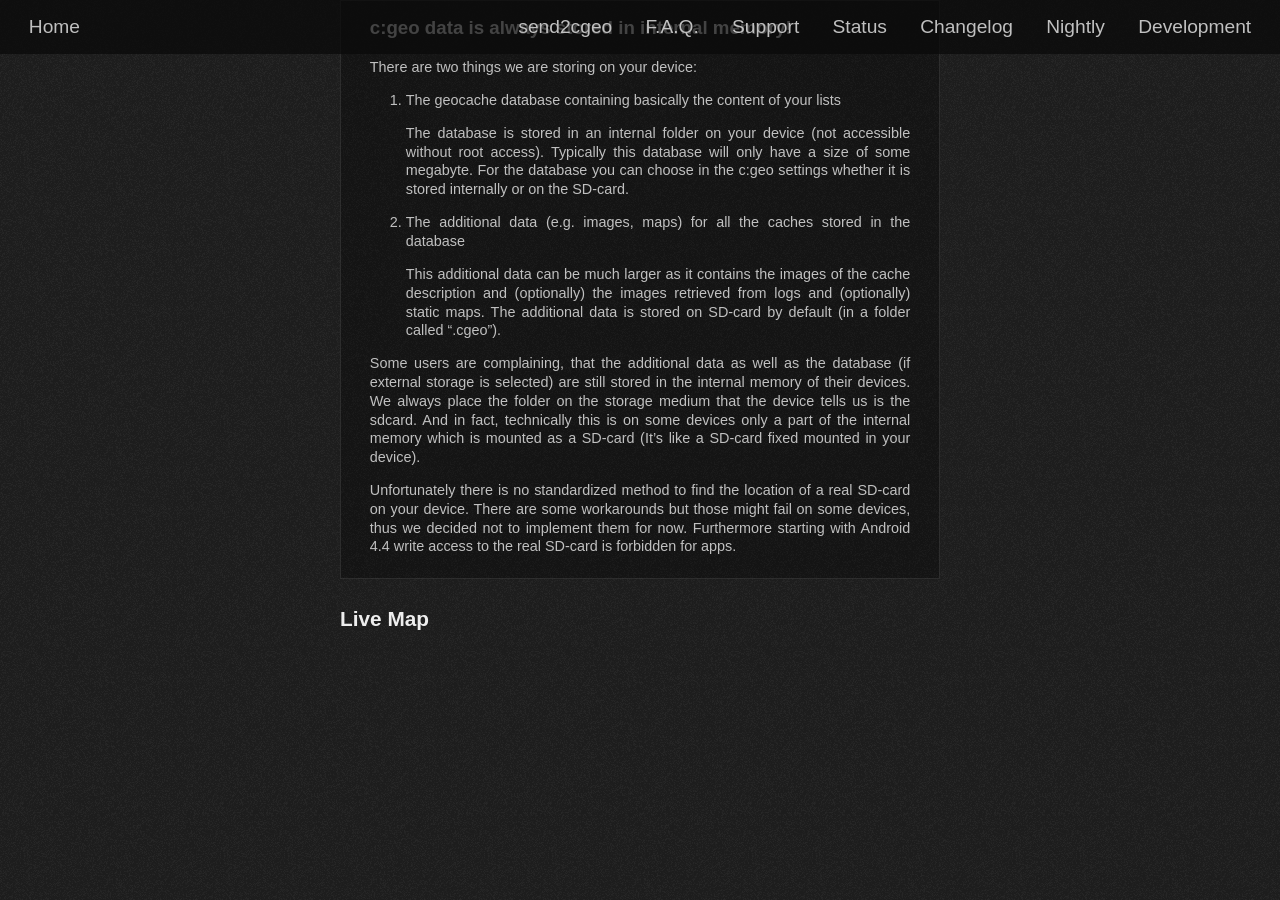
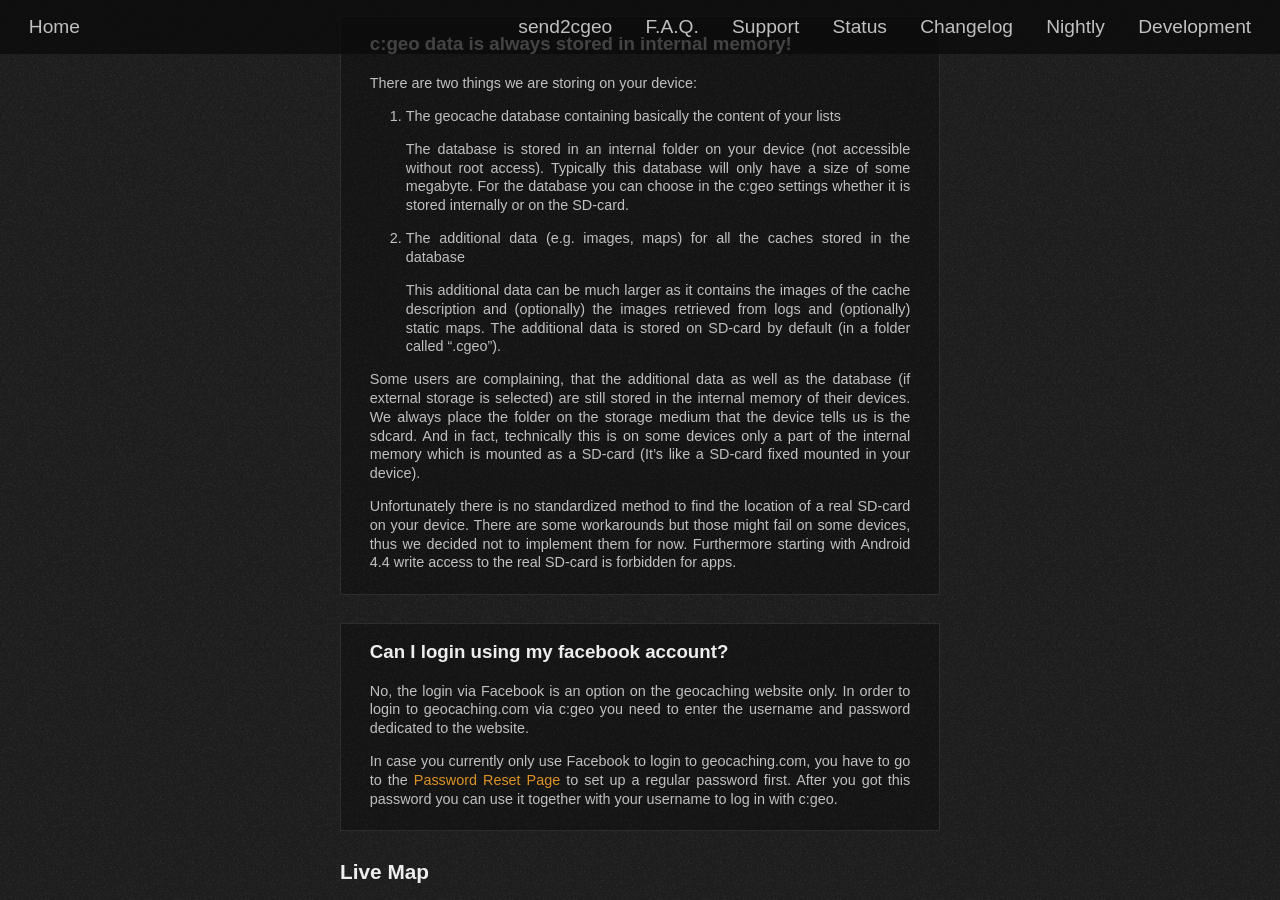
Before and after one commit to cgeo/cgeo.github.io, a Jekyll site: the page built from faq.html, in a window 1280 px wide and 900 px high, scrolled down 5078 px. Built offline with Jekyll 4.4.1, drawn with Linux system fonts in a browser that asks for light colours; some web fonts are replaced; before the commit the page ends 5725 px from its top, so only the background shows below that; some of the changed text lies outside the part shown.

Commit message:
FAQ Login via Facebook

```diff
--- a/_data/faq.yml
+++ b/_data/faq.yml
@@ -181,5 +181,13 @@
             Unfortunately there is no standardized method to find the location of a real SD-card on your device. There are some workarounds but those might fail on some devices, thus we decided not to implement them for now.
             Furthermore starting with Android 4.4 write access to the real SD-card is forbidden for apps.
 
+      - title: Can I login using my facebook account?
+        content: |
+            No, the login via Facebook is an option on the geocaching website only.
+            In order to login to geocaching.com via c:geo you need to enter the username and password dedicated to the website.
+
+            In case you currently only use Facebook to login to geocaching.com, you have to go to the [Password Reset Page](https://www.geocaching.com/login/password.aspx) to set up a regular password first.
+            After you got this password you can use it together with your username to log in with c:geo.
+
 - title: Live Map
   items:
```
